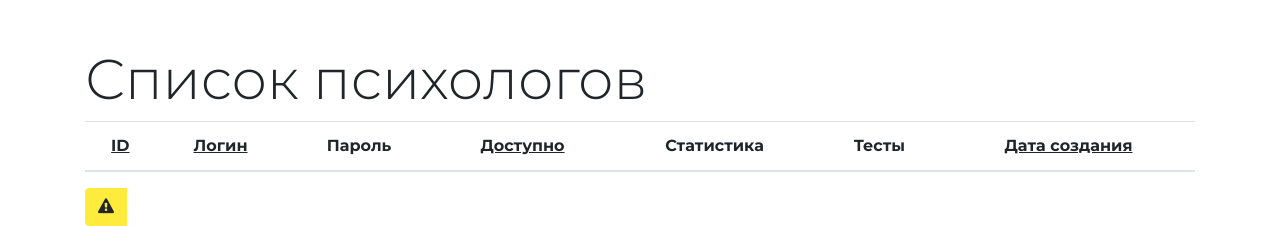
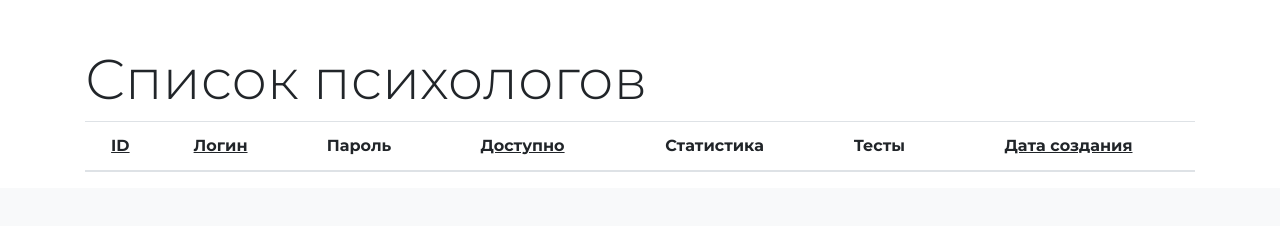
Before and after one commit to Faralaks/PsyTest, a Flask app: template application/templates/admin.html in a window 1280 px wide. Shown: the part 676-902 px from the top of the page. After the commit the page ends 848 px from the top, so only its background shows below. Run offline with Flask 2, Linux system fonts and the light colour scheme; the template is opened without the code that fills it, so the values that code supplies are empty; some libraries are stand-ins or nearby versions.

Commit message:
убрана тестовая кнопка

```diff
--- a/application/templates/admin.html
+++ b/application/templates/admin.html
@@ -165,20 +165,5 @@
         </div>
     </div>
 
-    <div class="btn-group">
-        <span data-toggle="dropdown" aria-haspopup="true" aria-expanded="false" class="btn btn-warning my-2 my-sm-0" title="Нажмите, для просмотра сообщения об удалении">
-                <i class="fa fa-exclamation-triangle" aria-hidden="true"></i>
-        </span>
-        <div class="dropdown-menu">
-            <div class="card border-0 shadow" id="show_msg_card">
-                <div class="card-body">
-                    <h5 class="card-title">Психолог</h5>
-                    <p class="table-responsive">123456789 123456789 123456789 123456789 123456789 123456789 123456789 123456789 123456789123456789 123456789 123456789 123456789 123456789 123456789 123456789 123456789 123456789 123456789 123456789 123456789 123456789 123456789 123456789 123456789 123456789 123456789 123456789 123456789 123456789 123456789 123456789 123456789 123456789123456789 123456789 123456789 123456789 123456789 123456789 123456789 123456789 123456789123456789 123456789 </p>
-                    <input type="button" class="btn btn-primary mr-lg-5 ml-lg-auto" value="Подтвердить удаление">
-            </div>
-        </div>
-    </div>
-</div>
-
 
 {% endblock %}
```
